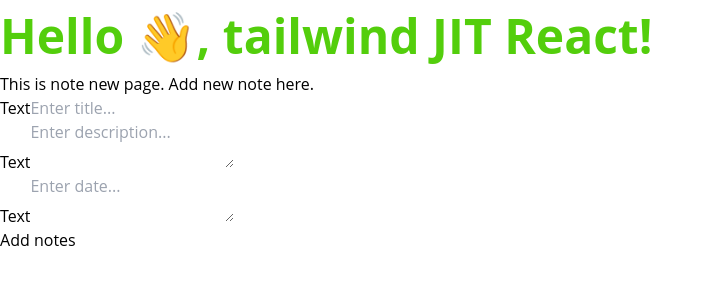
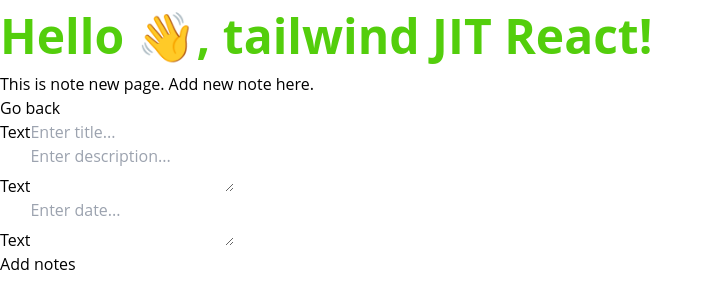
Before and after one commit to isNan909/fastify_react_app, a React (Create React App) app in the folder client/: page /add in a window 1280 px wide. Shown: the top 308 px of the page, without its empty margins (0-713 px from the left). Built offline with nearby package versions, Linux system fonts and the light colour scheme.

Commit message:
added all crud operation completed

```diff
--- a/client/src/components/notedetail.js
+++ b/client/src/components/notedetail.js
@@ -28,7 +28,6 @@
     }
     getOneNote(data);
     const selectedNote = notes.find((note) => currentNoteId === note._id);
-    console.log(selectedNote);
     setselectedNotes(selectedNote);
   }
 
--- a/client/src/components/noteedit.js
+++ b/client/src/components/noteedit.js
@@ -28,27 +28,13 @@
     }
     getOneNote(data);
     const selectedNote = notes.find((note) => currentNoteId === note._id);
-    console.log(
-      '🚀 ~ file: noteedit.js ~ line 30 ~ getNotesData ~ selectedNote',
-      selectedNote
-    );
-
-    // const selectedCatalogueItem = catalogueItems.find(catalogueItem => catalogueItem.sku === catalogueItemSku);
-    // setSeletedCatalogueItem(selectedCatalogueItem);
-
-    // employees.find(
-    //   (currentEmployeeTraversal) => currentEmployeeTraversal.id === parseInt(employeeId)
-    // );
-    // console.log(selectedNote._id);
     setselectedNotes(selectedNote);
   }
 
   const onSubmit = (e) => {
     e.preventDefault();
-    console.log(selectedNotes._id);
-
-    const request = new Request(process.env.REACT_APP_SECRET_URL, {
-      method: 'POST',
+    const request = new Request(process.env.REACT_APP_SECRET_URL + '/' + selectedNotes._id, {
+      method: 'PUT',
       body: JSON.stringify(selectedNotes),
       headers: new Headers({
         'Content-Type': 'application/json',
@@ -67,11 +53,13 @@
 
   return (
     <div>
-      <Link to="/">
-        <button>
-          <span>Go back</span>
-        </button>
-      </Link>
+      <div>
+        <Link to="/">
+          <button>
+            <span>Go back</span>
+          </button>
+        </Link>
+      </div>
       <form onSubmit={onSubmit}>
         <div>
           <label htmlFor="text">Text</label>
--- a/client/src/components/notenew.js
+++ b/client/src/components/notenew.js
@@ -1,4 +1,5 @@
 import { useState, useContext } from 'react';
+import { Link } from 'react-router-dom'
 
 import { GlobalContext } from '../context/GlobalState';
 
@@ -26,7 +27,7 @@
     });
 
     fetch(request)
-      .then(addNote(JSON.stringify(newNote)))
+      .then(addNote(newNote))
       .catch((error) => {
         console.log(error);
       });
@@ -35,6 +36,13 @@
   return (
     <div>
       <p>This is note new page. Add new note here.</p>
+      <div>
+        <Link to="/">
+          <button>
+            <span>Go back</span>
+          </button>
+        </Link>
+      </div>
       <form onSubmit={onSubmit}>
         <div>
           <label htmlFor="text">Text</label>
```
